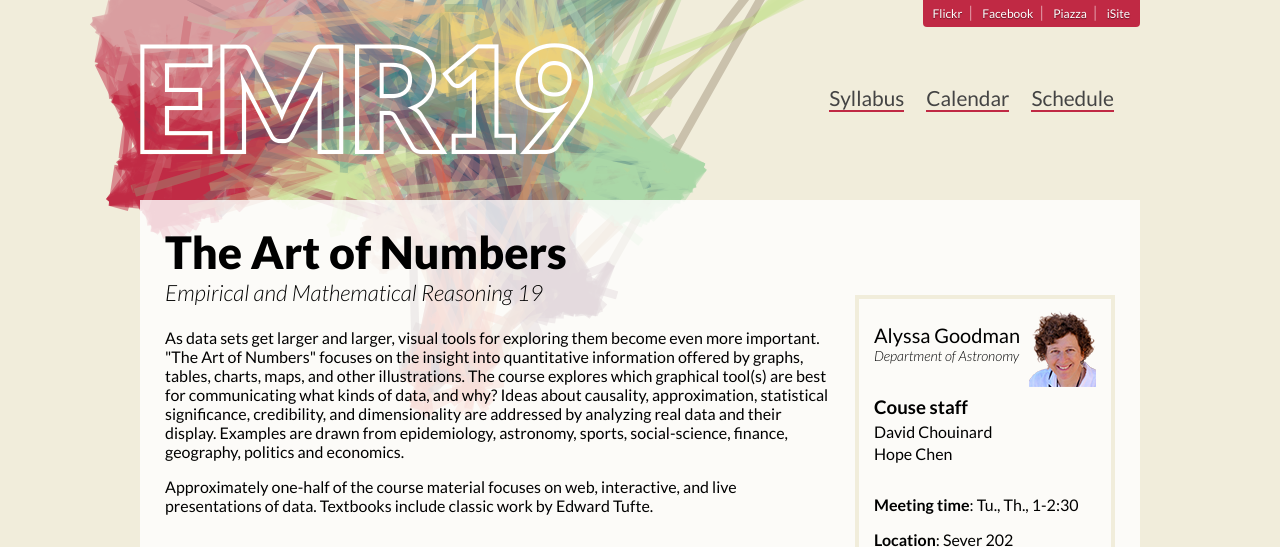
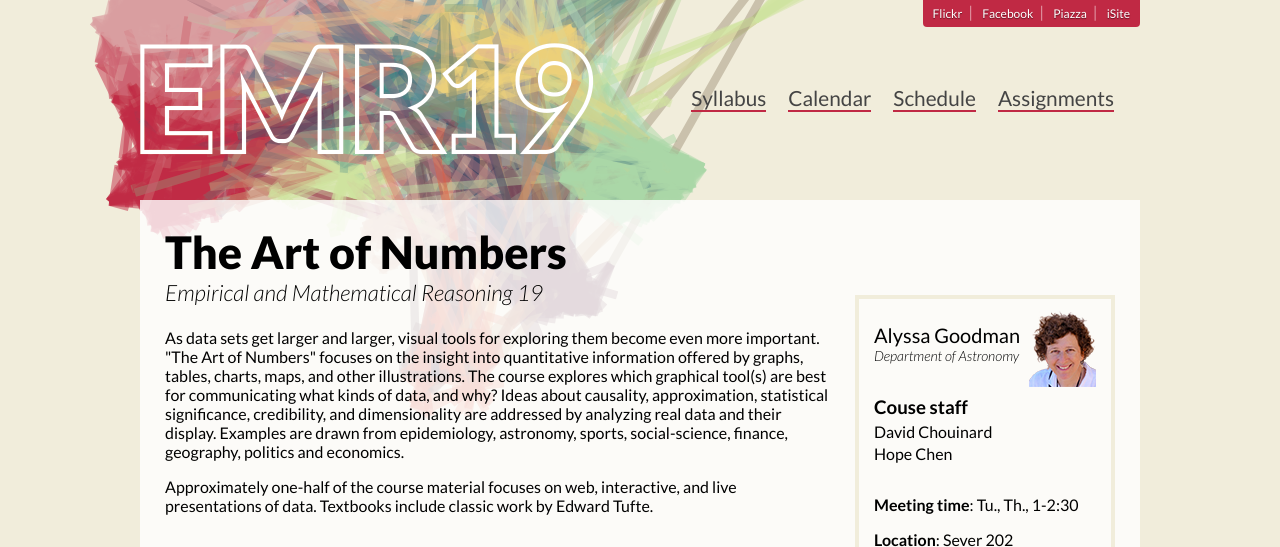
Before and after one commit to emr19/emr19.github.io, a Jekyll site: the page built from index.html, in a window 1280 px wide and 900 px high, cut to the strip 0-547 px from the top of the window. Built offline with Jekyll 4.4.1, drawn with Linux system fonts in a browser that asks for light colours; Markdown is read by kramdown in place of the engine named in the settings.

Commit message:
add assignments to the nav tabs
add "assignments" to the nav tabs on the front page

```diff
--- a/_config.yml
+++ b/_config.yml
@@ -9,3 +9,5 @@ navigation:
     url: /calendar/index.html
   - text: Schedule
     url: /schedule/index.html
+  - text: Assignments
+    url: /assignments/index.html
```
